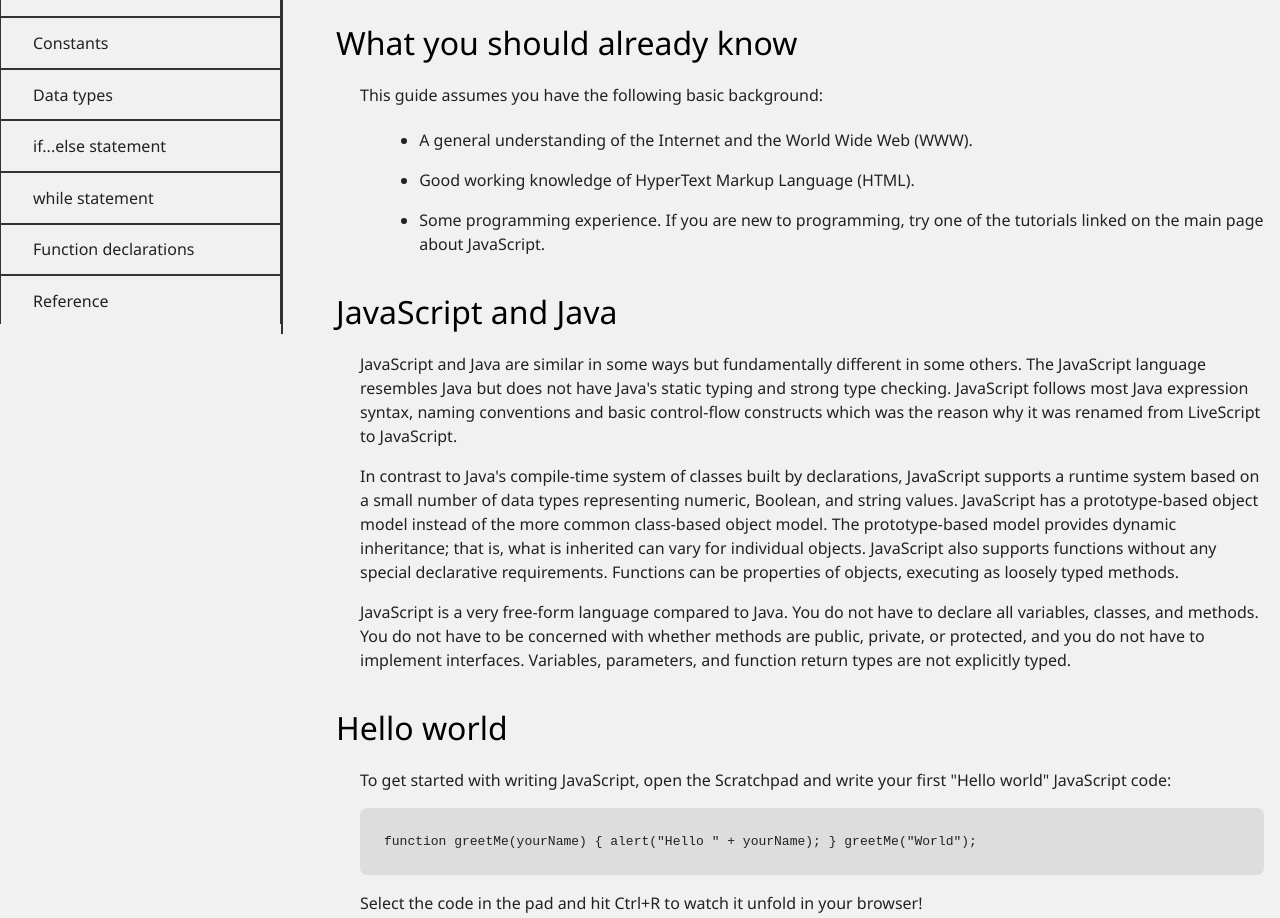
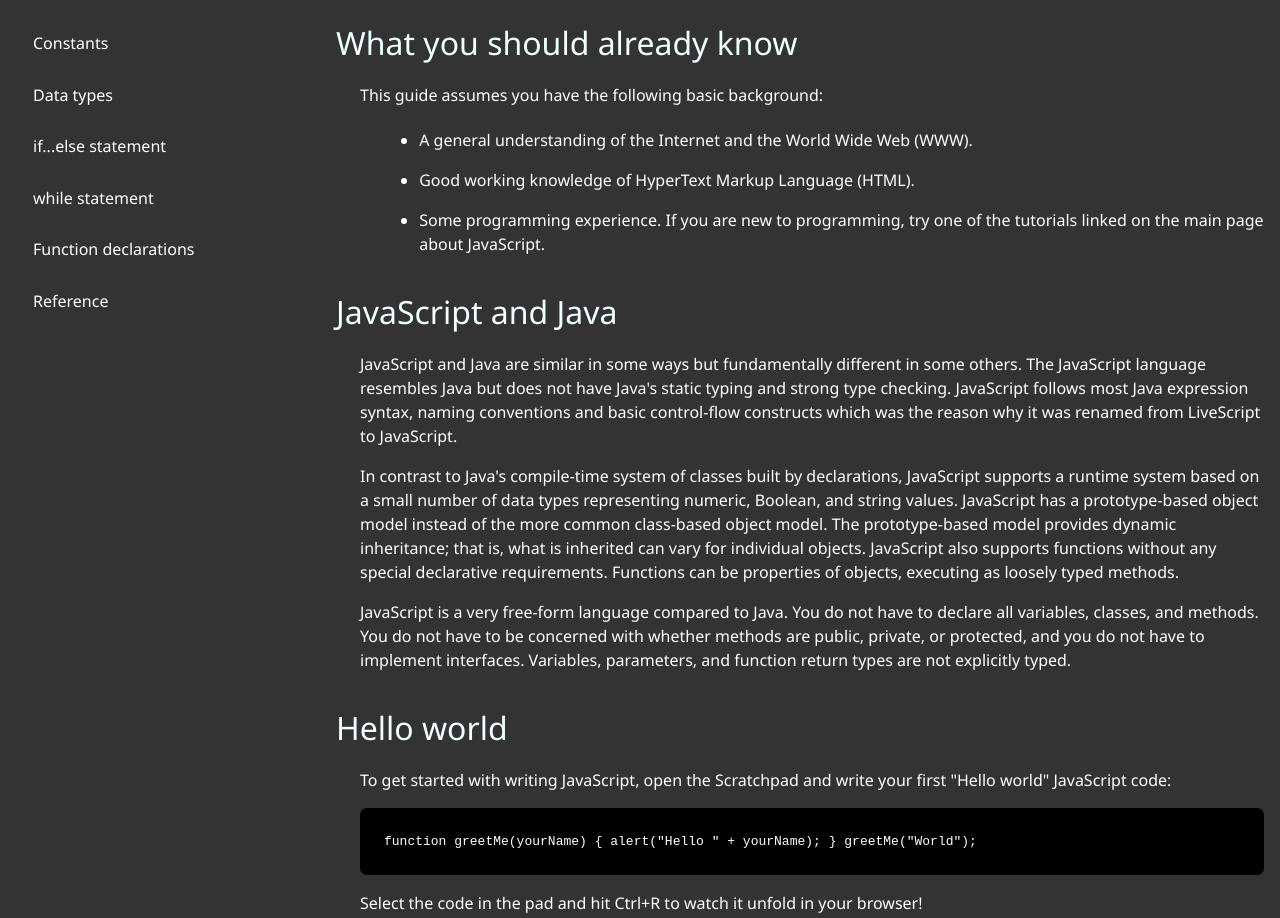
Before and after one commit to nati011/trial3, a plain HTML site: page index.html in a window 1280 px wide. Shown: the part 466-1384 px from the top of the page. Drawn offline with Linux system fonts and the light colour scheme.

Commit message:
Update color and background of documentation

```diff
--- a/style.css
+++ b/style.css
@@ -4,9 +4,10 @@
 }
 
 body {
-  font-family: 'Segoe UI', Tahoma, Geneva, Verdana, sans-serif;
+  font-family: "Segoe UI", Tahoma, Geneva, Verdana, sans-serif;
   line-height: 1.5;
-  background-color: #f1f1f1;
+  background-color: #333;
+  color: azure;
 }
 
 #main-header {
@@ -23,7 +24,7 @@ body {
   border-right: solid 2.5px #333;
 }
 
-#navbar>h1 {
+#navbar > h1 {
   font-size: 1.6rem;
   text-align: center;
   padding: 1rem 0;
@@ -44,12 +45,11 @@ body {
 #main-header #navbar ul li a {
   display: block;
   text-align: left;
-  padding: .8rem 1rem .8rem 2rem;
+  padding: 0.8rem 1rem 0.8rem 2rem;
   cursor: pointer;
-  color: #222;
+  color: #fff;
   text-decoration: none;
 }
-
 
 /* main section */
 #main-doc {
@@ -65,8 +65,8 @@ body {
 
 #main-doc .main-section .main-article {
   padding-left: 1.5rem;
-  margin-bottom: .5rem;
-  color: #222;
+  margin-bottom: 0.5rem;
+  color: #fff;
 }
 
 #main-doc .main-section .main-article p {
@@ -85,13 +85,13 @@ body {
   display: block;
   padding: 1.5rem;
   text-align: left;
-  background-color: #ddd;
+  background-color: #000;
   border-radius: 7px;
   margin-bottom: 1rem;
 }
 
 #main-doc .main-section:last-child .main-article ul {
-  margin: .5rem 0 1.5rem 3rem;
+  margin: 0.5rem 0 1.5rem 3rem;
   padding: 0;
 }
 
@@ -122,5 +122,4 @@ body {
     padding: 2rem 1rem;
     margin-top: 410px;
   }
-
 }
```
